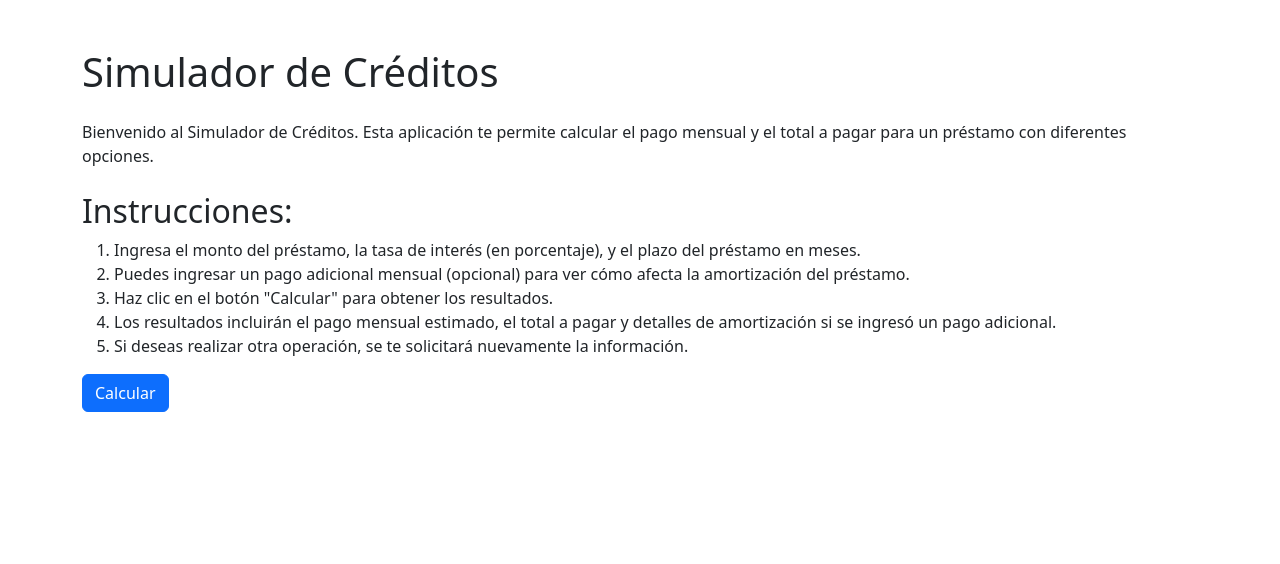
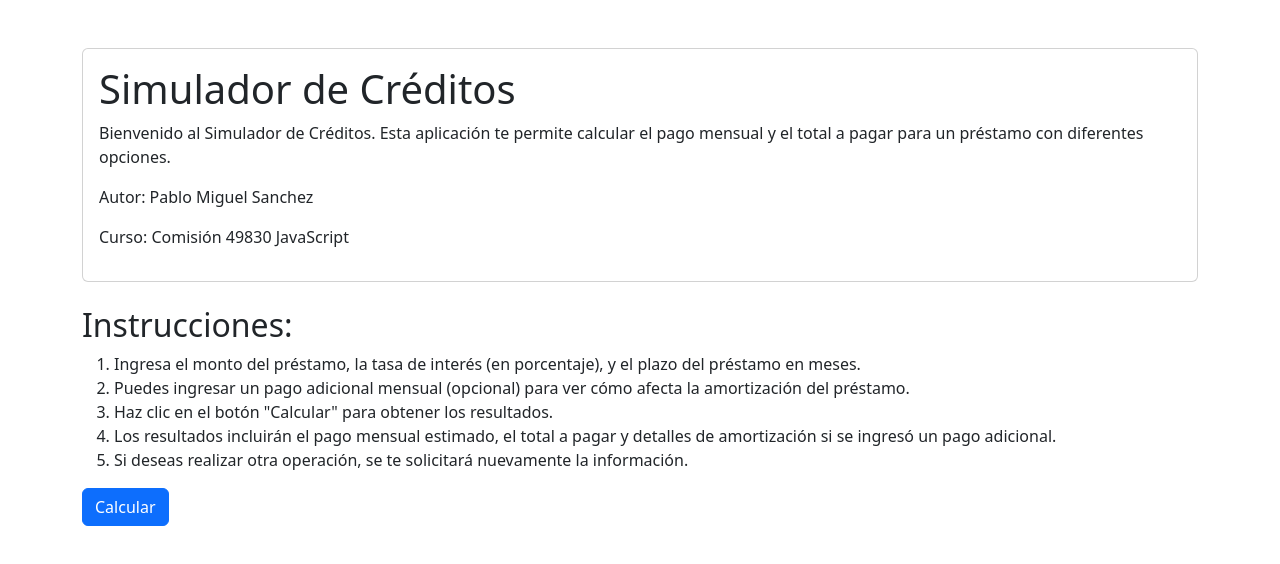
Before and after one commit to sanchezmiguel/CoderJavaScript, a plain HTML site: page PrimerPreEntrega/index.html in a window 1280 px wide. Drawn offline with nearby package versions, Linux system fonts and the light colour scheme.

Commit message:
agrego nombre y curso en pantalla principal

```diff
--- a/PrimerPreEntrega/index.html
+++ b/PrimerPreEntrega/index.html
@@ -2,32 +2,42 @@
 <html lang="es">
 <head>
     <meta charset="UTF-8">
-    <meta name="viewport" content="width=device-width, initial-scale=1.0">
+    <meta content="width=device-width, initial-scale=1.0" name="viewport">
     <title>Simulador de Créditos</title>
     <link href="https://cdn.jsdelivr.net/npm/bootstrap@5.3.0/dist/css/bootstrap.min.css" rel="stylesheet">
 </head>
 <body>
+
 <div class="container mt-5">
-    <h1 class="mb-4">Simulador de Créditos</h1>
-
-    <p>
-        Bienvenido al Simulador de Créditos. Esta aplicación te permite calcular el pago mensual y el total a pagar
-        para un préstamo con diferentes opciones.
-    </p>
+    <div class="card">
+        <div class="card-body">
+            <h1 class="card-title">Simulador de Créditos</h1>
+            <p class="card-text">
+                Bienvenido al Simulador de Créditos. Esta aplicación te permite calcular el pago mensual y el total a
+                pagar
+                para un préstamo con diferentes opciones.
+            </p>
+            <p>Autor: Pablo Miguel Sanchez</p>
+            <p>Curso: Comisión 49830 JavaScript</p>
+        </div>
+    </div>
 
     <h2 class="mt-4">Instrucciones:</h2>
     <ol>
         <li>Ingresa el monto del préstamo, la tasa de interés (en porcentaje), y el plazo del préstamo en meses.</li>
         <li>Puedes ingresar un pago adicional mensual (opcional) para ver cómo afecta la amortización del préstamo.</li>
         <li>Haz clic en el botón "Calcular" para obtener los resultados.</li>
-        <li>Los resultados incluirán el pago mensual estimado, el total a pagar y detalles de amortización si se ingresó un pago adicional.</li>
+        <li>Los resultados incluirán el pago mensual estimado, el total a pagar y detalles de amortización si se ingresó
+            un pago adicional.
+        </li>
         <li>Si deseas realizar otra operación, se te solicitará nuevamente la información.</li>
     </ol>
 
     <form id="creditForm">
-        <button type="button" class="btn btn-primary" onclick="calculateLoan()">Calcular</button>
+        <button class="btn btn-primary" onclick="calculateLoan()" type="button">Calcular</button>
     </form>
 </div>
+
 <script src="https://cdn.jsdelivr.net/npm/bootstrap@5.3.0/dist/js/bootstrap.bundle.min.js"></script>
 <script src="main.js"></script>
 </body>
```
